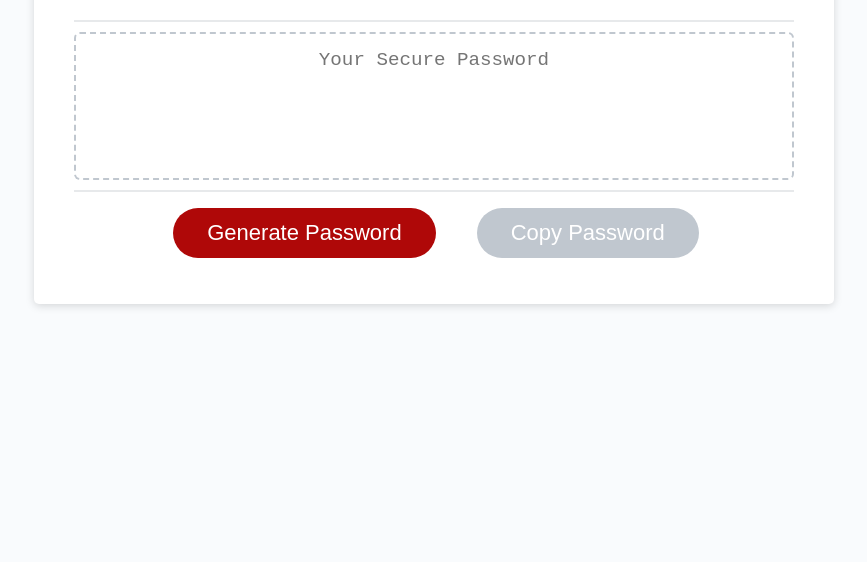
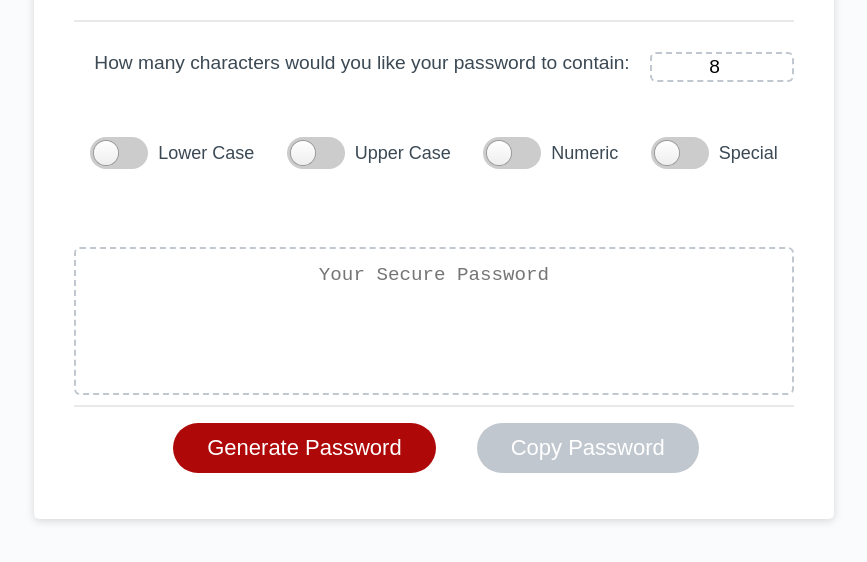
Before and after one commit to AllenHirmiz/Password-Generator-JS, a plain HTML site: page Develop/index.html in a window 1280 px wide. Shown: the part 216-778 px from the top of the page, without its empty margins (206-1073 px from the left). Drawn offline with Linux system fonts and the light colour scheme.

Commit message:
Adding textarea and toggles to control length and option rather than windows prompts

```diff
--- a/Develop/assets/css/style.css
+++ b/Develop/assets/css/style.css
@@ -52,6 +52,19 @@ header {
 
 .card-body {
   min-height: 100px;
+}
+
+.card-options {
+  min-height: 100px;
+  display: flex;
+  justify-content:space-around;
+}
+
+.card-options p {
+  width: 80%;
+  margin-top: 10px;
+  margin-bottom: 10px;
+  justify-content: center;
 }
 
 .card-footer {
@@ -118,6 +131,89 @@ button[disabled] {
   overflow: hidden;
 }
 
+#passwordlength {
+  border: none;
+  width: 20%;
+  font-size: 1.2rem;
+  text-align: center;
+  margin-top: 30px;
+  margin-bottom: 10px;
+  border: 2px dashed #c0c7cf;
+  border-radius: 6px;
+  resize: none;
+  overflow: hidden;
+  height: 30px;
+}
+
+#passwordText {
+  display: block;
+  width: 80%;
+  padding-top: 30px;
+  padding-left: 15px;
+  padding-right: 15px;
+  padding-bottom: 85px;
+  font-size: 1.2rem;
+  text-align: center;
+  border-radius: 6px;
+  height: 30px;
+}
+
+
+
+.toggle {
+  cursor: pointer;
+  align-items: center;
+}
+
+.toggle-switch {
+  display:inline-flex;
+  background: #ccc;
+  border-radius: 16px;
+  width: 58px;
+  height: 32px;
+  position: relative;
+  vertical-align: middle;
+  transition: background 0.25s;
+  align-items: center;
+
+}
+.toggle-switch:before, .toggle-switch:after {
+  content: "";
+}
+.toggle-switch:before {
+  display: block;
+  background: linear-gradient(to bottom, #fff 0%, #eee 100%);
+  border-radius: 50%;
+  box-shadow: 0 0 0 1px rgba(0, 0, 0, 0.25);
+  width: 24px;
+  height: 24px;
+  position: absolute;
+  top: 4px;
+  left: 4px;
+  transition: left 0.25s;
+}
+.toggle:hover .toggle-switch:before {
+  background: linear-gradient(to bottom, #fff 0%, #fff 100%);
+  box-shadow: 0 0 0 1px rgba(0, 0, 0, 0.5);
+}
+.toggle-checkbox:checked + .toggle-switch {
+  background: #56c080;
+}
+.toggle-checkbox:checked + .toggle-switch:before {
+  left: 30px;
+}
+
+.toggle-checkbox {
+  position: absolute;
+  visibility: hidden;
+}
+
+.toggle-label {
+  margin-left: 5px;
+  position: relative;
+  top: 2px;
+}
+
 @media (max-width: 690px) {
   .btn {
     font-size: 1rem;
--- a/Develop/index.html
+++ b/Develop/index.html
@@ -16,6 +16,44 @@
         <div class="card-header">
           <h2>Generate a Password</h2>
         </div>
+        <div class="card-options">
+          <label id="passwordText">How many characters would you like your password to contain:</label>
+          <input
+            type="number"
+            value="8"
+            min="8"
+            max="128"
+            id="passwordlength"
+            placeholder="8 - 128 characters"
+            aria-label="Password length"
+          ></input>
+          <label></label>
+        </div>
+        <div class="card-options">
+          <label class="toggle">
+            <input class="toggle-checkbox" type="checkbox" id="lowerCase">
+            <div class="toggle-switch"></div>
+            <span class="toggle-label">Lower Case</span>
+          </label>
+
+          <label class="toggle">
+            <input class="toggle-checkbox" type="checkbox" id="upperCase">
+            <div class="toggle-switch"></div>
+            <span class="toggle-label">Upper Case</span>
+          </label>
+
+          <label class="toggle">
+            <input class="toggle-checkbox" type="checkbox" id="numeric">
+            <div class="toggle-switch"></div>
+            <span class="toggle-label">Numeric</span>
+          </label>
+
+          <label class="toggle">
+            <input class="toggle-checkbox" type="checkbox" id="special">
+            <div class="toggle-switch"></div>
+            <span class="toggle-label">Special</span>
+          </label>
+        </div>
         <div class="card-body">
           <textarea
             readonly
--- a/Develop/script.js
+++ b/Develop/script.js
@@ -4,52 +4,47 @@ var uppercaseCharacters = [  'A',  'B',  'C',  'D',  'E',  'F',  'G',  'H',  'I'
 var lowercaseCharacters = [  'a',  'b',  'c',  'd',  'e',  'f',  'g',  'h',  'i',  'j',  'k',  'l',  'm',  'n',  'o',  'p',  'q',  'r',  's',  't',  'u',  'v','w',  'x',  'y',  'z'];
 var numericCharacters = ['0', '1', '2', '3', '4', '5', '6', '7', '8', '9'];
 var specialCharacters = ['@',  '%',  '+',  '\\',  '/',  "'",  '!',  '#',  '$',  '^',  '?',  ':',  ',',  ')',  '(',  '}',  '{',  ']',  '[',  '~',  '-',  '_',  '.'];
-var allCharacters = [];
 
 
 console.log(lowercaseCharacters)
 console.log(uppercaseCharacters)
 console.log(numericCharacters)
 console.log(specialCharacters)
-console.log(allCharacters)
+
+
 
 
 var generatePassword = function() {
   var computerChoice = [];
-
-
+  var allCharacters = [];
+  var passwordLength =  document.getElementById('passwordlength').value
+  console.log(passwordLength + "TextArea Value")
+  console.log(allCharacters)
   var condition = true
 
-  do {
-    var passwordLength = parseInt(window.prompt("Wrong Selection - How many characters would you like your password to contain 8 - 128 ?", ""), 10);
-    if (!passwordLength) {
-      return computerChoice = "Password Generator was canceled";
-    }
-  }
-  while(isNaN(passwordLength) || passwordLength > 128 || passwordLength < 8);
+  //var uppercase = window.confirm("Include Upper Case Characters?");
+  //var lowercase = window.confirm("Include Lower Case Characters?");
+  //var numeric = window.confirm("Include Numeric Characters?");
+  //var special = window.confirm("Include Special Characters?");
 
-
-
-  var uppercase = window.confirm("Include Upper Case Characters?");
-  var lowercase = window.confirm("Include Lower Case Characters?");
-  var numeric = window.confirm("Include Numeric Characters?");
-  var special = window.confirm("Include Special Characters?");
-
-
-  if (uppercase){
+console.log(document.getElementById('upperCase').checked);
+console.log(document.getElementById('lowerCase').checked);
+console.log(document.getElementById('numeric').checked);
+console.log(document.getElementById('special').checked);
+  if (document.getElementById('upperCase').checked){
     allCharacters = allCharacters.concat(uppercaseCharacters);
     console.log(allCharacters + " uppercase");
   }
   if
-  (lowercase) {
+  (document.getElementById('lowerCase').checked) {
     allCharacters = allCharacters.concat(lowercaseCharacters);
     console.log(allCharacters + " lowercase")
   }
-  if (numeric) {
+  if (document.getElementById('numeric').checked) {
     allCharacters = allCharacters.concat(numericCharacters);
     console.log(allCharacters + " numeric")
   }
-  if (special) {
+  if (document.getElementById('special').checked) {
     allCharacters = allCharacters.concat(specialCharacters);
     console.log(allCharacters + " special")
   }
@@ -59,6 +54,11 @@ var generatePassword = function() {
     computerChoice = computerChoice.concat(allCharacters[index]);
   }
 
+  if (allCharacters.length === 0) {
+    alert("Minimum of one option need to be selected");
+    console.log(computerChoice);
+    return computerChoice = "Password Not Generated";
+  }
   // Enabling a disabled button to enable it again
   document.querySelector('#copy').disabled = false;
 
```
